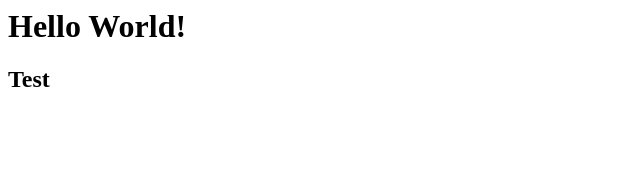
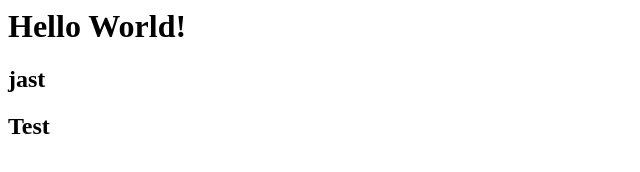
Before and after one commit to Alina-Vysotsky/first-project, a plain HTML site: page index.html in a window 1280 px wide. Shown: the full height of the page, 0-640 px from the left. Drawn offline with Linux system fonts and the light colour scheme.

Commit message:
Update index.html

```diff
--- a/index.html
+++ b/index.html
@@ -2,7 +2,7 @@
 
 <H1>Hello World!</H1>
 
-
+<H2>jast</h2>
 
 
 <h2>Test</h2>
```
